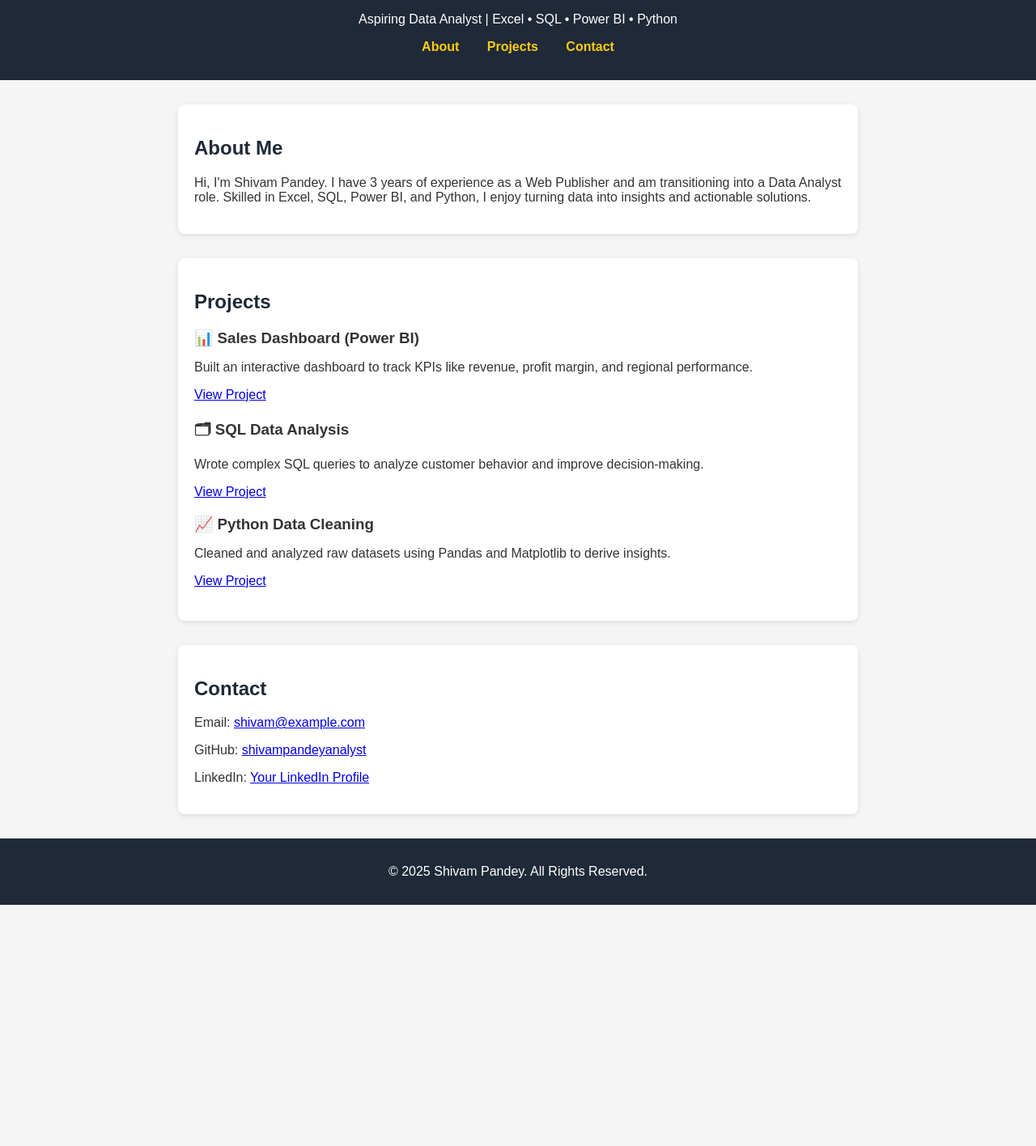
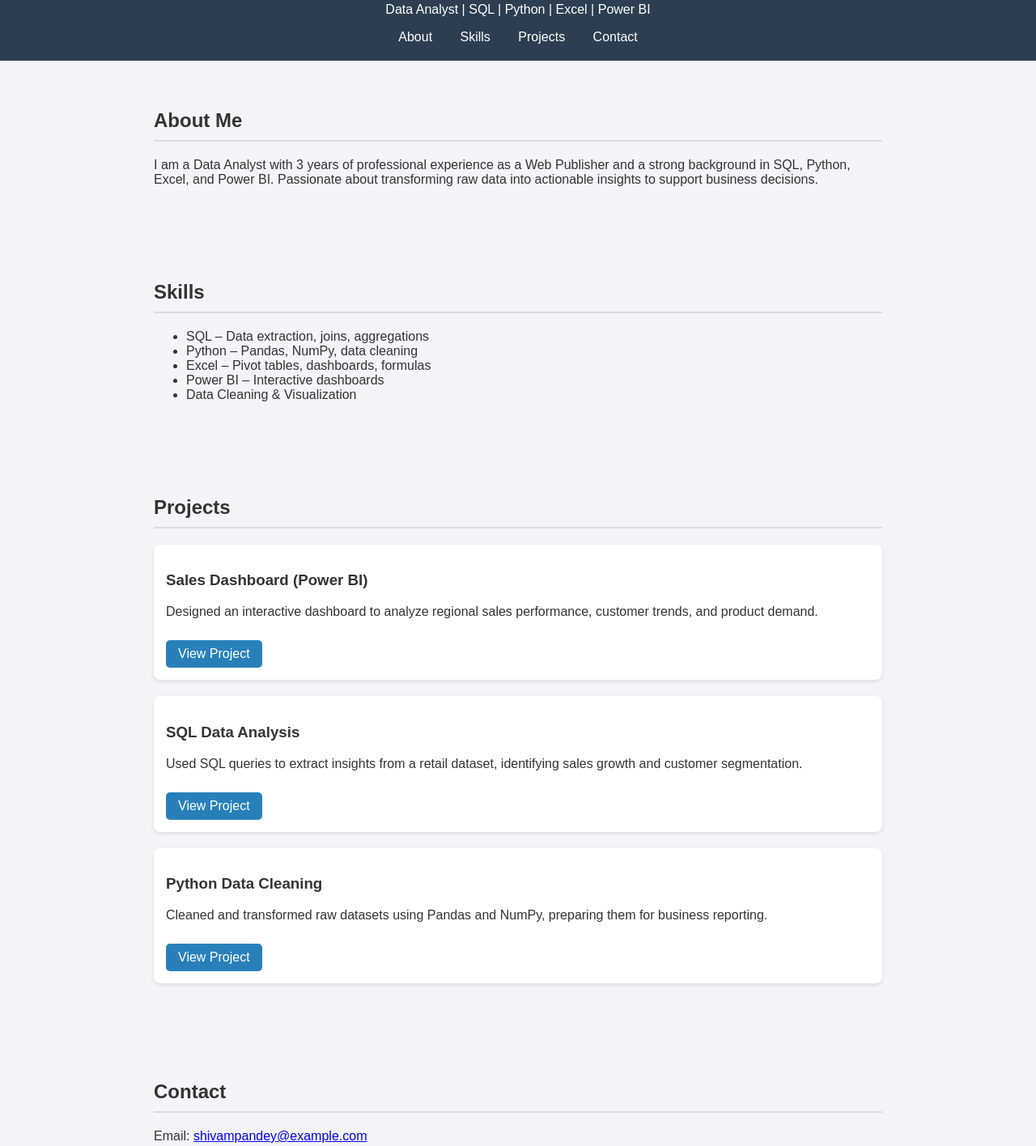
Before and after one commit to shivampandeyanalyst/shivampandeyanalyst.github.io, a plain HTML site: page index.html in a window 1280 px wide. Shown: the part 70-1486 px from the top of the page at 81% size. Before the commit the page ends 1188 px from the top, so only its background shows below. Drawn offline with Linux system fonts and the light colour scheme.

Commit message:
Update index.html

```diff
--- a/index.html
+++ b/index.html
@@ -3,20 +3,20 @@
 <head>
   <meta charset="UTF-8">
   <meta name="viewport" content="width=device-width, initial-scale=1.0">
-  <title>Shivam Pandey | Portfolio</title>
+  <title>Shivam Pandey | Data Analyst Portfolio</title>
   <style>
     body {
       font-family: Arial, sans-serif;
       margin: 0;
       padding: 0;
-      background: #f5f5f5;
+      background: #f4f4f9;
       color: #333;
     }
     header {
-      background: #1f2937;
-      color: white;
+      background: #2c3e50;
+      color: #fff;
+      padding: 20px;
       text-align: center;
-      padding: 2rem 1rem;
     }
     header h1 {
       margin: 0;
@@ -26,42 +26,54 @@
     }
     nav a {
       margin: 0 15px;
+      color: #fff;
       text-decoration: none;
-      color: #facc15;
-      font-weight: bold;
     }
     section {
-      max-width: 800px;
-      margin: 30px auto;
-      padding: 20px;
-      background: white;
-      border-radius: 8px;
-      box-shadow: 0 2px 6px rgba(0,0,0,0.1);
+      padding: 40px 20px;
+      max-width: 900px;
+      margin: auto;
     }
     h2 {
-      color: #1f2937;
+      border-bottom: 2px solid #ddd;
+      padding-bottom: 10px;
+      margin-bottom: 20px;
     }
     .project {
+      background: #fff;
+      padding: 15px;
       margin-bottom: 20px;
-    }
-    .project h3 {
-      margin: 0;
+      border-radius: 8px;
+      box-shadow: 0 2px 5px rgba(0,0,0,0.1);
     }
     footer {
+      background: #2c3e50;
+      color: #fff;
       text-align: center;
-      background: #1f2937;
-      color: white;
-      padding: 1rem;
-      margin-top: 30px;
+      padding: 15px;
+      margin-top: 20px;
+    }
+    a.btn {
+      display: inline-block;
+      margin-top: 10px;
+      padding: 8px 15px;
+      background: #2980b9;
+      color: #fff;
+      text-decoration: none;
+      border-radius: 5px;
+    }
+    a.btn:hover {
+      background: #1f6690;
     }
   </style>
 </head>
 <body>
   <header>
     <h1>Shivam Pandey</h1>
-    <p>Aspiring Data Analyst | Excel • SQL • Power BI • Python</p>
+    <p>Data Analyst | SQL | Python | Excel | Power BI</p>
     <nav>
       <a href="#about">About</a>
+      <a href="#skills">Skills</a>
       <a href="#projects">Projects</a>
       <a href="#contact">Contact</a>
     </nav>
@@ -70,40 +82,54 @@
   <section id="about">
     <h2>About Me</h2>
     <p>
-      Hi, I'm Shivam Pandey. I have 3 years of experience as a Web Publisher
-      and am transitioning into a Data Analyst role. Skilled in Excel, SQL, Power BI,
-      and Python, I enjoy turning data into insights and actionable solutions.
+      I am a Data Analyst with 3 years of professional experience as a Web Publisher
+      and a strong background in SQL, Python, Excel, and Power BI.
+      Passionate about transforming raw data into actionable insights to support business decisions.
     </p>
+  </section>
+
+  <section id="skills">
+    <h2>Skills</h2>
+    <ul>
+      <li>SQL – Data extraction, joins, aggregations</li>
+      <li>Python – Pandas, NumPy, data cleaning</li>
+      <li>Excel – Pivot tables, dashboards, formulas</li>
+      <li>Power BI – Interactive dashboards</li>
+      <li>Data Cleaning & Visualization</li>
+    </ul>
   </section>
 
   <section id="projects">
     <h2>Projects</h2>
+
     <div class="project">
-      <h3>📊 Sales Dashboard (Power BI)</h3>
-      <p>Built an interactive dashboard to track KPIs like revenue, profit margin, and regional performance.</p>
-      <a href="#">View Project</a>
+      <h3>Sales Dashboard (Power BI)</h3>
+      <p>Designed an interactive dashboard to analyze regional sales performance, customer trends, and product demand.</p>
+      <a href="#" class="btn">View Project</a>
     </div>
+
     <div class="project">
-      <h3>🗂 SQL Data Analysis</h3>
-      <p>Wrote complex SQL queries to analyze customer behavior and improve decision-making.</p>
-      <a href="#">View Project</a>
+      <h3>SQL Data Analysis</h3>
+      <p>Used SQL queries to extract insights from a retail dataset, identifying sales growth and customer segmentation.</p>
+      <a href="#" class="btn">View Project</a>
     </div>
+
     <div class="project">
-      <h3>📈 Python Data Cleaning</h3>
-      <p>Cleaned and analyzed raw datasets using Pandas and Matplotlib to derive insights.</p>
-      <a href="#">View Project</a>
+      <h3>Python Data Cleaning</h3>
+      <p>Cleaned and transformed raw datasets using Pandas and NumPy, preparing them for business reporting.</p>
+      <a href="#" class="btn">View Project</a>
     </div>
   </section>
 
   <section id="contact">
     <h2>Contact</h2>
-    <p>Email: <a href="mailto:shivam@example.com">shivam@example.com</a></p>
-    <p>GitHub: <a href="https://github.com/shivampandeyanalyst" target="_blank">shivampandeyanalyst</a></p>
-    <p>LinkedIn: <a href="#" target="_blank">Your LinkedIn Profile</a></p>
+    <p>Email: <a href="mailto:shivampandey@example.com">shivampandey@example.com</a></p>
+    <p>GitHub: <a href="https://github.com/shivampandeyanalyst" target="_blank">github.com/shivampandeyanalyst</a></p>
+    <p>LinkedIn: <a href="https://www.linkedin.com/in/your-linkedin" target="_blank">linkedin.com/in/your-linkedin</a></p>
   </section>
 
   <footer>
-    <p>© 2025 Shivam Pandey. All Rights Reserved.</p>
+    <p>© 2025 Shivam Pandey | Data Analyst Portfolio</p>
   </footer>
 </body>
 </html>
```
